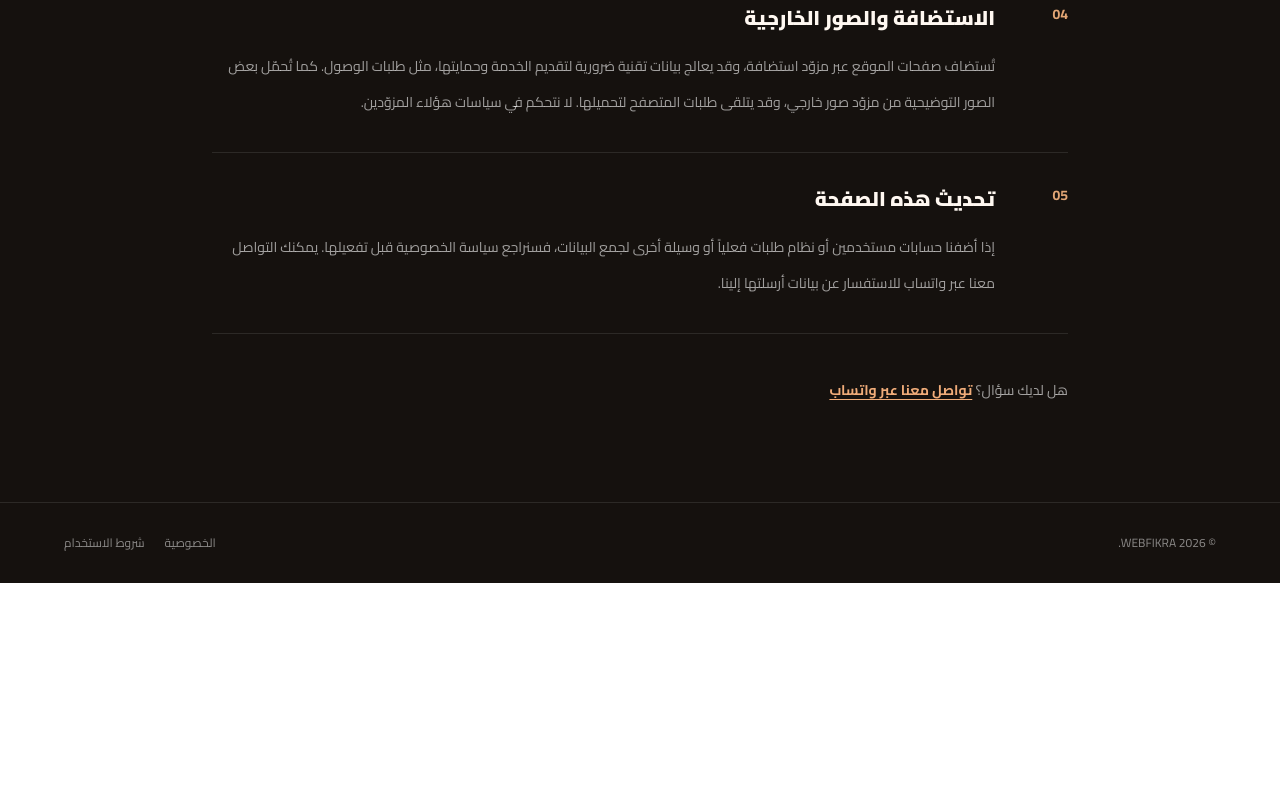
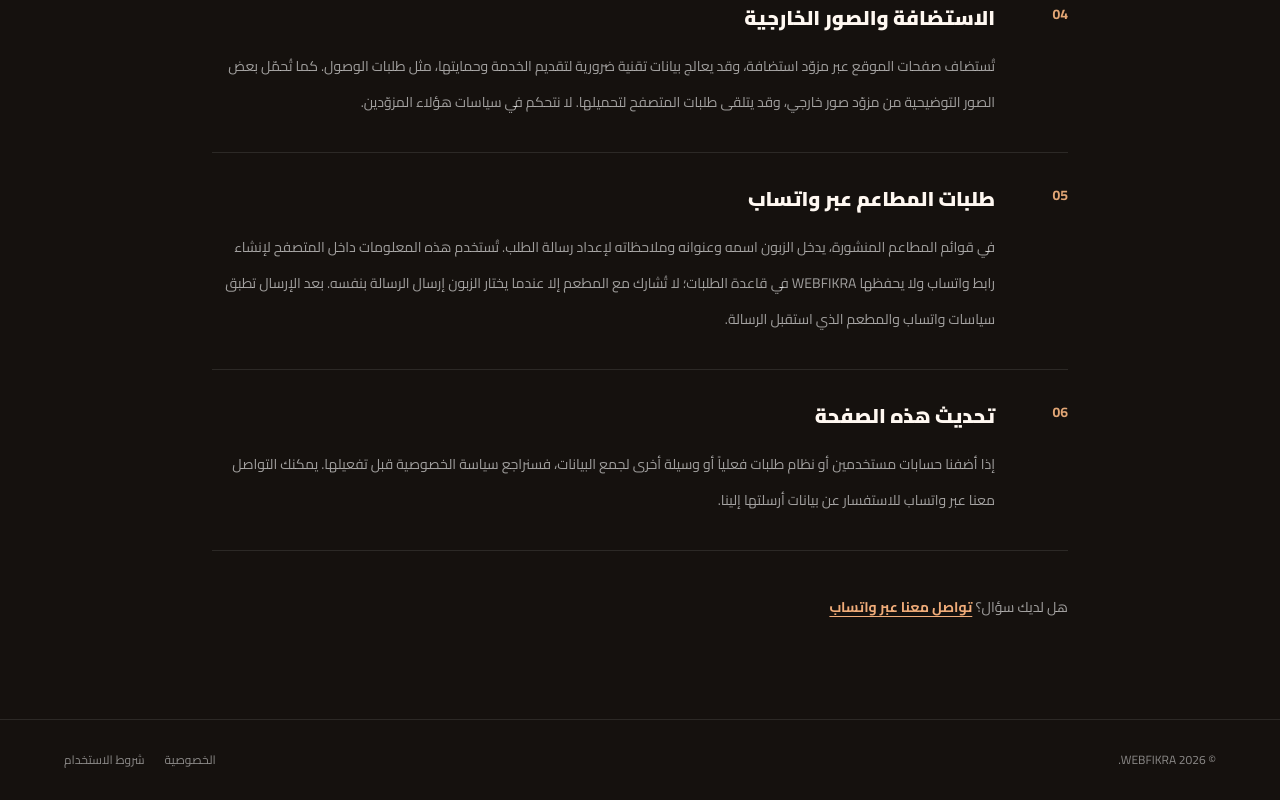
Before and after one commit to mohamadnahili99-gif/webfikra, a Next.js app: page /privacy in a window 1280 px wide. Shown: the part 1036-1836 px from the top of the page. Before the commit the page ends 1619 px from the top, so only its background shows below. Built offline with nearby package versions, Linux system fonts and the light colour scheme; no server answers.

Commit message:
privacy: disclose customer WhatsApp order details and absence of order storage

```diff
--- a/app/components/LegalContent.tsx
+++ b/app/components/LegalContent.tsx
@@ -42,6 +42,12 @@ const content: Record<Kind, { titleAr: string; titleEn: string; introAr: string;
         headingEn: "Hosting and external images",
         bodyAr: "تُستضاف صفحات الموقع عبر مزوّد استضافة، وقد يعالج بيانات تقنية ضرورية لتقديم الخدمة وحمايتها، مثل طلبات الوصول. كما تُحمّل بعض الصور التوضيحية من مزوّد صور خارجي، وقد يتلقى طلبات المتصفح لتحميلها. لا نتحكم في سياسات هؤلاء المزوّدين.",
         bodyEn: "The hosting provider may process technical information needed to deliver and protect the site, such as access requests. Some illustrative images are loaded from an external image provider, which may receive requests from your browser. Their own policies apply.",
+      },
+      {
+        headingAr: "طلبات المطاعم عبر واتساب",
+        headingEn: "Restaurant orders through WhatsApp",
+        bodyAr: "في قوائم المطاعم المنشورة، يدخل الزبون اسمه وعنوانه وملاحظاته لإعداد رسالة الطلب. تُستخدم هذه المعلومات داخل المتصفح لإنشاء رابط واتساب ولا يحفظها WEBFIKRA في قاعدة الطلبات؛ لا تُشارك مع المطعم إلا عندما يختار الزبون إرسال الرسالة بنفسه. بعد الإرسال تطبق سياسات واتساب والمطعم الذي استقبل الرسالة.",
+        bodyEn: "On published restaurant menus, guests enter their name, address, and notes to prepare an order message. This data is used in the browser to create the WhatsApp link and is not stored by WEBFIKRA in an orders database. The restaurant receives it only if the guest chooses to send the message. WhatsApp's and the receiving restaurant's practices then apply.",
       },
       {
         headingAr: "تحديث هذه الصفحة",
```
